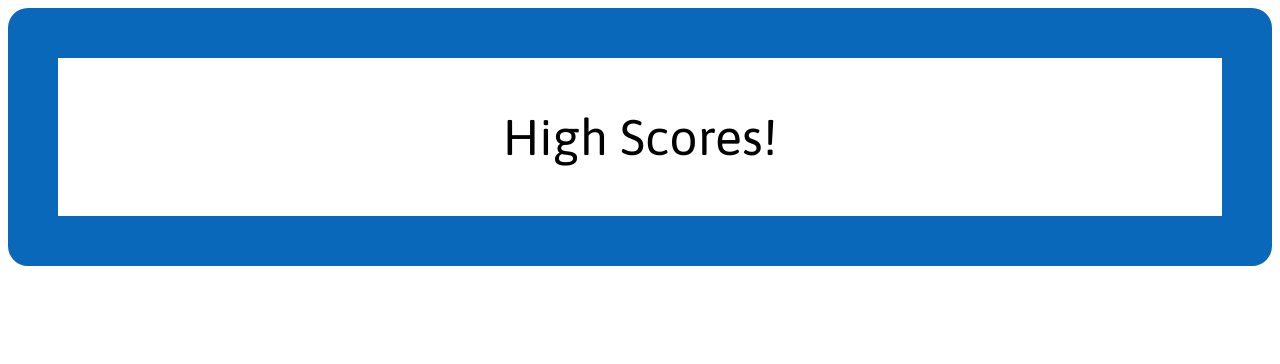
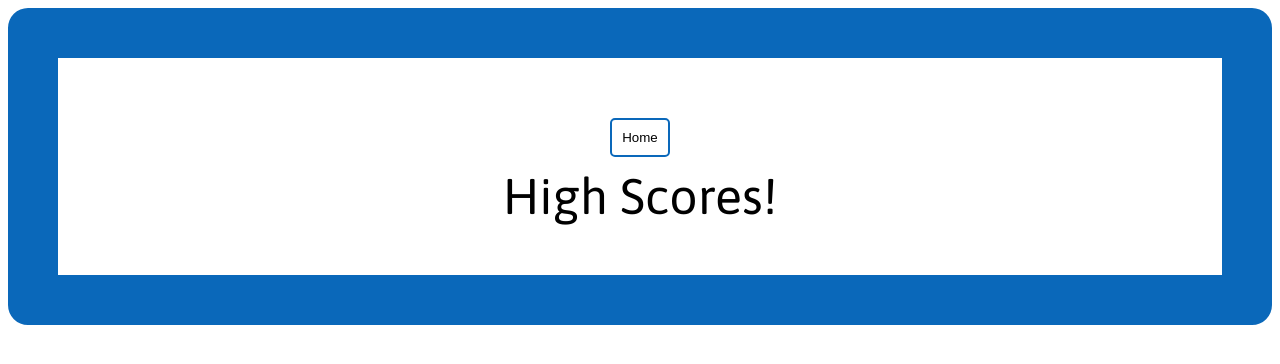
Before and after one commit to pociust/tandem-code-challenge, a Vue app: page /highscore in a window 1280 px wide. Shown: the top 364 px of the page. Built offline with nearby package versions, Linux system fonts and the light colour scheme.

Commit message:
added home buttons to components

```diff
--- a/src/pages/HighScore.vue
+++ b/src/pages/HighScore.vue
@@ -1,4 +1,14 @@
 <style lang="sass" scoped>
+  button
+      border: 2px solid #0a68ba
+      border-radius: 5px
+      background-color: white
+      padding: 10px
+      margin: 10px
+  button:hover
+    background-color: #0a68ba
+    color: white
+
   .title
     font-size: 50px
   .score-list
@@ -20,6 +30,8 @@
 
 <template lang="pug">
   div(style="text-align: center" class="container")
+    router-link(tag="button" to="/")
+        | Home
     .title
       | High Scores!
     div(class="score-list")
--- a/src/pages/Quiz.vue
+++ b/src/pages/Quiz.vue
@@ -44,6 +44,8 @@
 <template lang="pug">
   .quiz-flex
     div(class="content-card" :class="classShadow")
+      router-link(tag="button" to="/")
+        | Home
       QuestionCard(
         v-if="!answerSelected"
         :question="randomizedQuestion"
```
